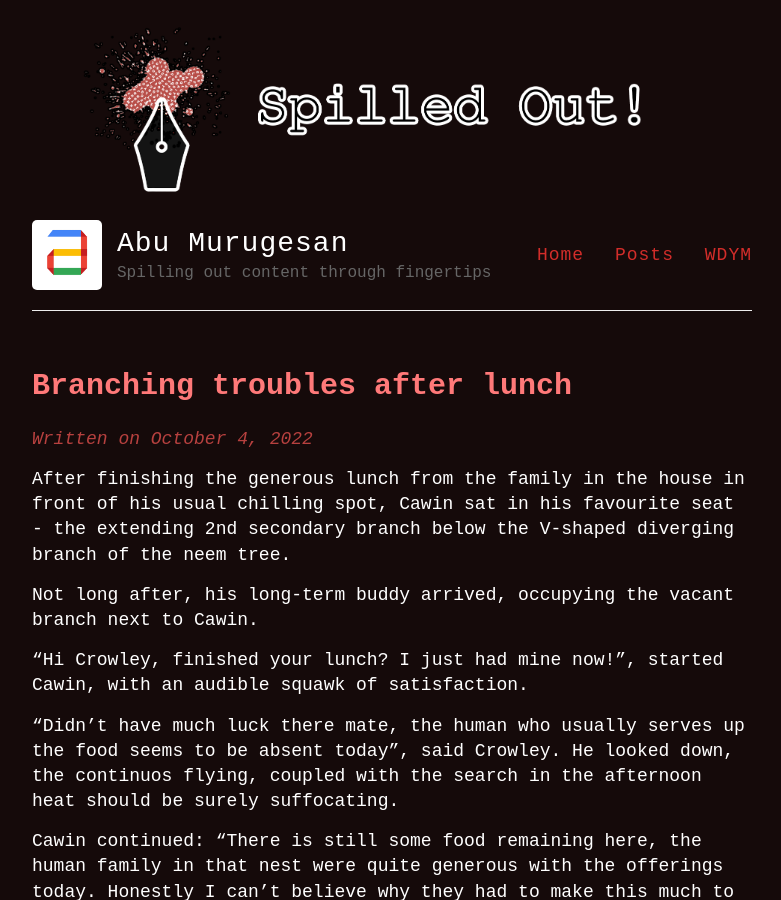
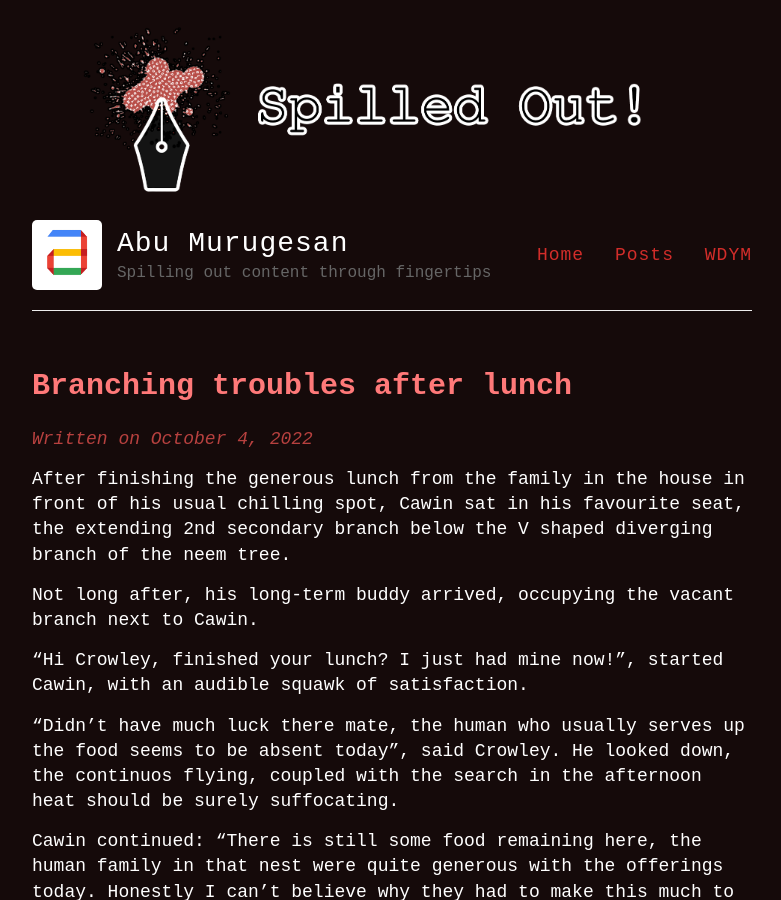
Before and after one commit to abumsd7/abumsd7.github.io, a Jekyll site: the page built from _posts/2022-10-04-Branching-troubles-after-lunch.md, in a window 1280 px wide and 900 px high. Shown: the whole window, without its empty margins (248-1029 px from the left). Built offline with Jekyll 4.4.1, drawn with Linux system fonts in a browser that asks for light colours; comment, search, counter and statistics services are not loaded.

Commit message:
Change #5

```diff
--- a/_posts/2022-10-04-Branching-troubles-after-lunch.md
+++ b/_posts/2022-10-04-Branching-troubles-after-lunch.md
@@ -3,7 +3,7 @@ layout: post
 title: Branching troubles after lunch
 date: 2022-10-04 15:00:00 +0530
 ---
-After finishing the generous lunch from the family in the house in front of his usual chilling spot, Cawin sat in his favourite seat - the extending 2nd secondary branch below the V-shaped diverging branch of the neem tree.
+After finishing the generous lunch from the family in the house in front of his usual chilling spot, Cawin sat in his favourite seat, the extending 2nd secondary branch below the V shaped diverging branch of the neem tree.
 
 Not long after, his long-term buddy arrived, occupying the vacant branch next to Cawin.
 
```
